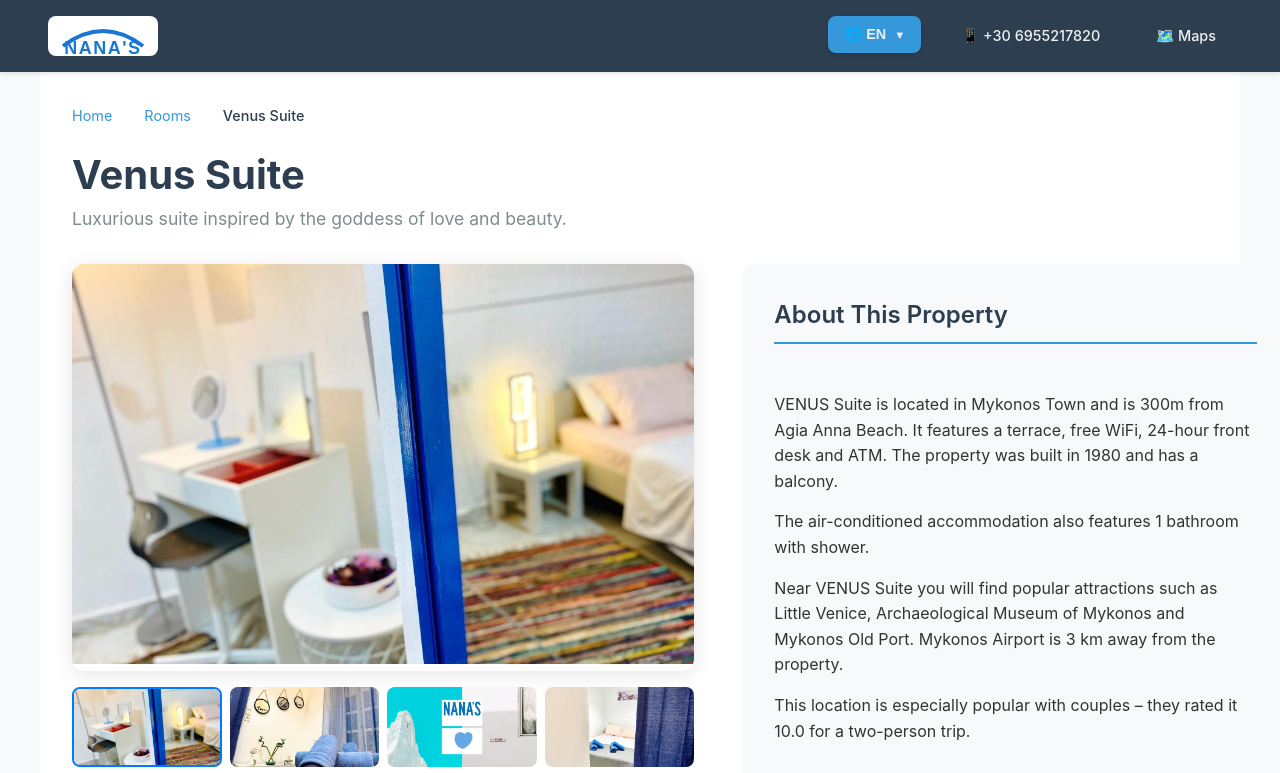
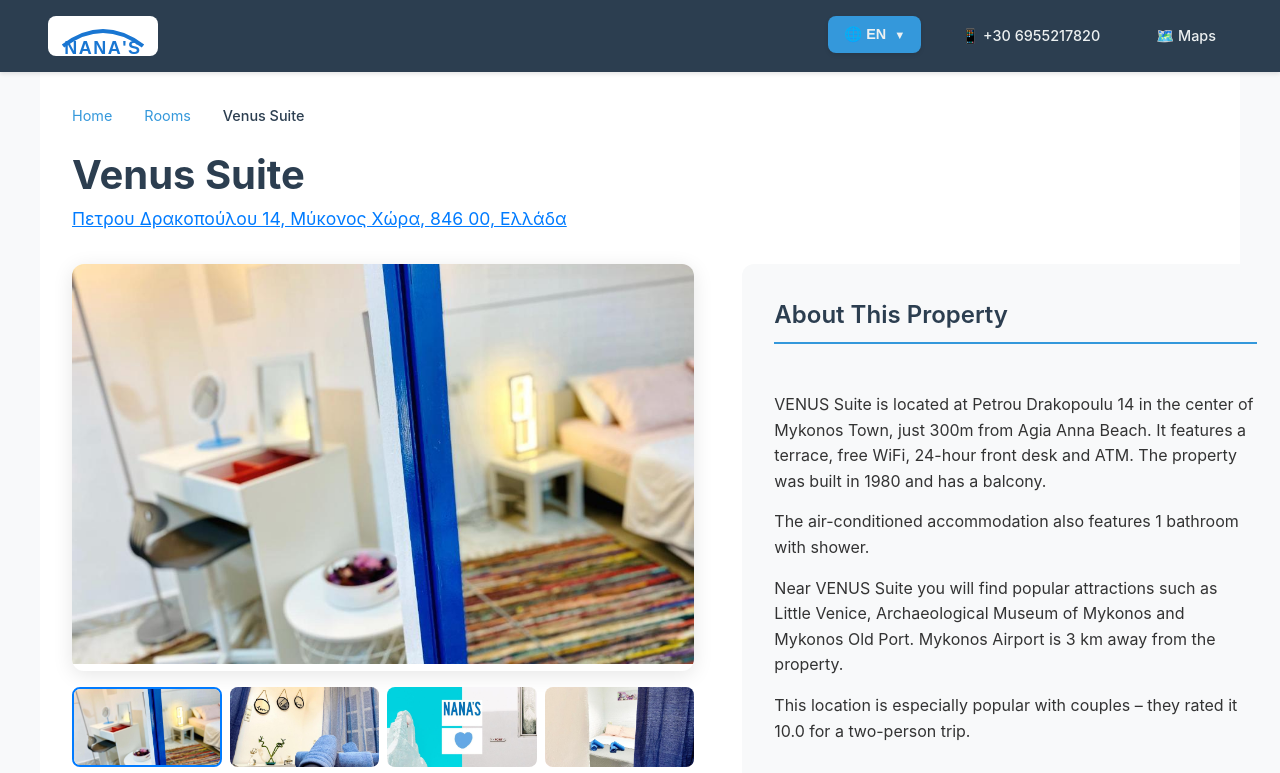
Before and after one commit to Gockster/RentalRooms, a React (Create React App) app: page /rooms/VenusSuite in a window 1280 px wide. Shown: the top 773 px of the page. Built offline with nearby package versions, Linux system fonts and the light colour scheme.

Commit message:
beautifications

```diff
--- a/src/components/AriesSuite.js
+++ b/src/components/AriesSuite.js
@@ -79,9 +79,14 @@ export default function AriesSuite() {
                 {currentLanguage === 'en' ? 'Aries Suite' : 'Aries Suite'}
               </h1>
               <p className="room-subtitle">
-                {currentLanguage === 'en'
-                  ? 'Elegant suite inspired by the Aries constellation.'
-                  : 'Κομψή σουίτα εμπνευσμένη από τον αστερισμό του Αρη.'}
+                <a
+                  href="https://www.google.com/maps/search/?api=1&query=%CE%9A%CE%B1%CE%BB%CE%BB%CE%B9%CE%AC%CF%81%CF%87%CE%B7+9%2C+%CE%9C%CF%8D%CE%BA%CE%BF%CE%BD%CE%BF%CF%82+%CE%A7%CF%8E%CF%81%CE%B1%2C+846+00%2C+%CE%95%CE%BB%CE%BB%CE%AC%CE%B4%CE%B1"
+                  target="_blank"
+                  rel="noopener noreferrer"
+                  style={{ color: '#007bff', textDecoration: 'underline' }}
+                >
+                  Καλλιάρχη 9, Μύκονος Χώρα, 846 00, Ελλάδα
+                </a>
               </p>
             </div>
           </div>
--- a/src/components/Footer.js
+++ b/src/components/Footer.js
@@ -12,12 +12,13 @@ export default function Footer() {
           <div className="footer-center-section">
             <div className="footer-section">
               <h3 className="footer-section-title">{t.footer.brandName}</h3>
-              <p className="footer-description">
-                {t.footer.description}
-              </p>
-              <div className="social-links">
-                <a href="#" className="social-link">📘</a>
-                <a href="#" className="social-link">📷</a>
+              <div className="footer-description">
+                <p className="description-text">
+                  {t.footer.description}
+                </p>
+                <p className="description-text">
+                  {t.footer.subDescription}
+                </p>
               </div>
             </div>
 
--- a/src/components/VenusSuite.js
+++ b/src/components/VenusSuite.js
@@ -79,9 +79,14 @@ export default function VenusSuite() {
                 {currentLanguage === 'en' ? 'Venus Suite' : 'Venus Suite'}
               </h1>
               <p className="room-subtitle">
-                {currentLanguage === 'en'
-                  ? 'Luxurious suite inspired by the goddess of love and beauty.'
-                  : 'Πολυτελής σουίτα εμπνευσμένη από τη θεά του έρωτα και της ομορφιάς.'}
+                <a
+                  href="https://www.google.com/maps/search/?api=1&query=%CE%A0%CE%B5%CF%84%CF%81%CE%BF%CF%85+%CE%94%CF%81%CE%B1%CE%BA%CE%BF%CF%80%CE%BF%CF%8D%CE%BB%CE%BF%CF%85+14%2C+%CE%9C%CF%8D%CE%BA%CE%BF%CE%BD%CE%BF%CF%82+%CE%A7%CF%8E%CF%81%CE%B1%2C+846+00%2C+%CE%95%CE%BB%CE%BB%CE%AC%CE%B4%CE%B1"
+                  target="_blank"
+                  rel="noopener noreferrer"
+                  style={{ color: '#007bff', textDecoration: 'underline' }}
+                >
+                  Πετρου Δρακοπούλου 14, Μύκονος Χώρα, 846 00, Ελλάδα
+                </a>
               </p>
             </div>
           </div>
@@ -262,8 +267,8 @@ export default function VenusSuite() {
                 <div className="property-description" style={{ marginBottom: '25px' }}>
                   <p style={{ fontSize: '16px', lineHeight: '1.6', marginBottom: '15px' }}>
                     {currentLanguage === 'en'
-                      ? "VENUS Suite is located in Mykonos Town and is 300m from Agia Anna Beach. It features a terrace, free WiFi, 24-hour front desk and ATM. The property was built in 1980 and has a balcony."
-                      : "Το VENUS Suite είναι στη Μύκονο Χώρα και απέχει 300μ από Παραλία Αγία Άννα. Διαθέτει βεράντα, δωρεάν WiFi, 24ωρη ρεσεψιόν και ΑΤΜ. Το κατάλυμα χτίστηκε το 1980 και έχει μπαλκόνι."}
+                      ? "VENUS Suite is located at Petrou Drakopoulu 14 in the center of Mykonos Town, just 300m from Agia Anna Beach. It features a terrace, free WiFi, 24-hour front desk and ATM. The property was built in 1980 and has a balcony."
+                      : "Το VENUS Suite βρίσκεται στην Πετρου Δρακοπούλου 14 στο κέντρο της Μυκόνου Χώρα και απέχει μόλις 300μ από την Παραλία Αγία Άννα. Διαθέτει βεράντα, δωρεάν WiFi, 24ωρη ρεσεψιόν και ΑΤΜ. Το κατάλυμα χτίστηκε το 1980 και έχει μπαλκόνι."}
                   </p>
                   <p style={{ fontSize: '16px', lineHeight: '1.6', marginBottom: '15px' }}>
                     {currentLanguage === 'en'
--- a/src/contexts/LanguageContext.js
+++ b/src/contexts/LanguageContext.js
@@ -332,7 +332,8 @@ const translations = {
         // Footer
         footer: {
             brandName: "Nana's Rooms",
-            description: "Ο αξιόπιστος συνεργάτης σας για την εύρεση του τέλειου καταλύματος. Άνετες διαμονές, προσιτές τιμές.",
+            description: "Ο αξιόπιστος συνεργάτης σας για την εύρεση του τέλειου καταλύματος",
+            subDescription: "Άνετες διαμονές, προσιτές τιμές.",
             quickLinks: {
                 title: "Γρήγοροι Σύνδεσμοι",
                 home: "Αρχική",
```
Also changed, not shown: src/components/Footer.css (deleted), src/components/Navbar-new.js (deleted).
